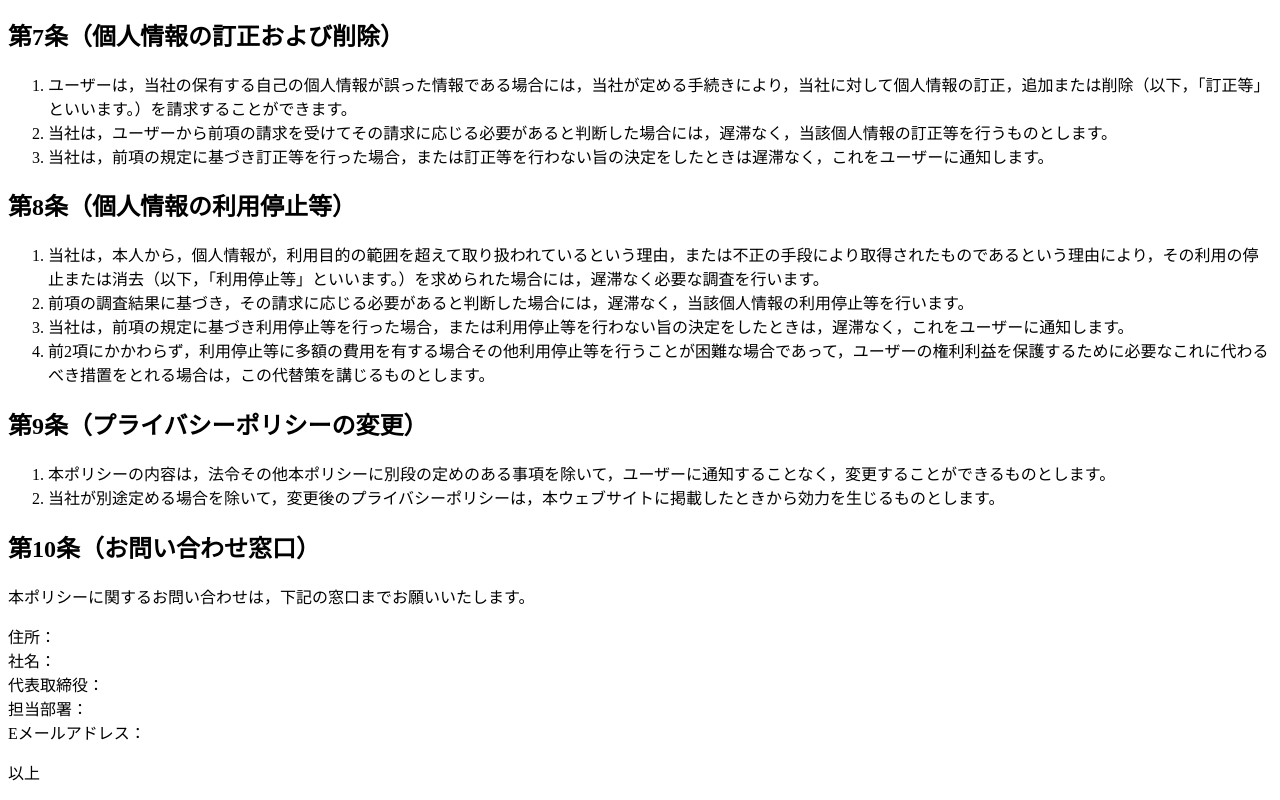
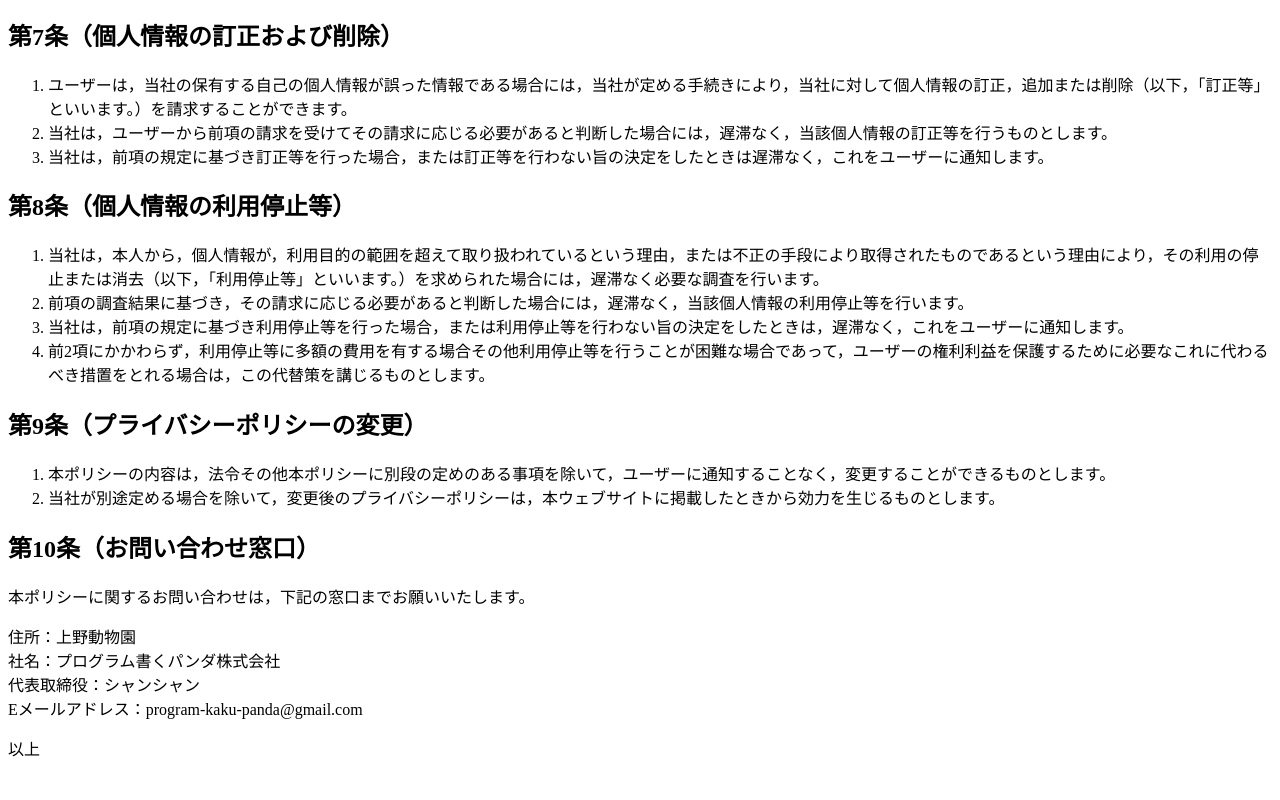
Before and after one commit to kaku-panda/alexa-birthday-tutorial, a plain HTML site: page docs/privacy-policy/index.html in a window 1280 px wide. Shown: the part 1615-2415 px from the top of the page. After the commit the page ends 2391 px from the top, so only its background shows below. Drawn offline with Linux system fonts and the light colour scheme.

Commit message:
modified プライバシーポリシー

```diff
--- a/docs/privacy-policy/index.html
+++ b/docs/privacy-policy/index.html
@@ -4,7 +4,7 @@
 </head>
 
 <body>
-<h1>プライバシーポリシー</h1><p>＿＿＿＿＿＿＿＿（以下，「当社」といいます。）は，本ウェブサイト上で提供するサービス（以下,「本サービス」といいます。）における，ユーザーの個人情報の取扱いについて，以下のとおりプライバシーポリシー（以下，「本ポリシー」といいます。）を定めます。</p>
+<h1>プライバシーポリシー</h1><p>プログラム書くパンダ株式会社（以下，「当社」といいます。）は，本ウェブサイト上で提供するサービス（以下,「本サービス」といいます。）における，ユーザーの個人情報の取扱いについて，以下のとおりプライバシーポリシー（以下，「本ポリシー」といいます。）を定めます。</p>
 
 <h2>第1条（個人情報）</h2>
 <p>「個人情報」とは，個人情報保護法にいう「個人情報」を指すものとし，生存する個人に関する情報であって，当該情報に含まれる氏名，生年月日，住所，電話番号，連絡先その他の記述等により特定の個人を識別できる情報及び容貌，指紋，声紋にかかるデータ，及び健康保険証の保険者番号などの当該情報単体から特定の個人を識別できる情報（個人識別情報）を指します。</p>
@@ -88,11 +88,10 @@
 
 <h2>第10条（お問い合わせ窓口）</h2>
 <p>本ポリシーに関するお問い合わせは，下記の窓口までお願いいたします。</p>
-<p>住所：<br>
-社名：<br>
-代表取締役：<br>
-担当部署：<br>
-Eメールアドレス：</p>
+<p>住所：上野動物園<br>
+社名：プログラム書くパンダ株式会社<br>
+代表取締役：シャンシャン<br>
+Eメールアドレス：program-kaku-panda@gmail.com</p>
 
 <p class="tR">以上</p>
 
```
